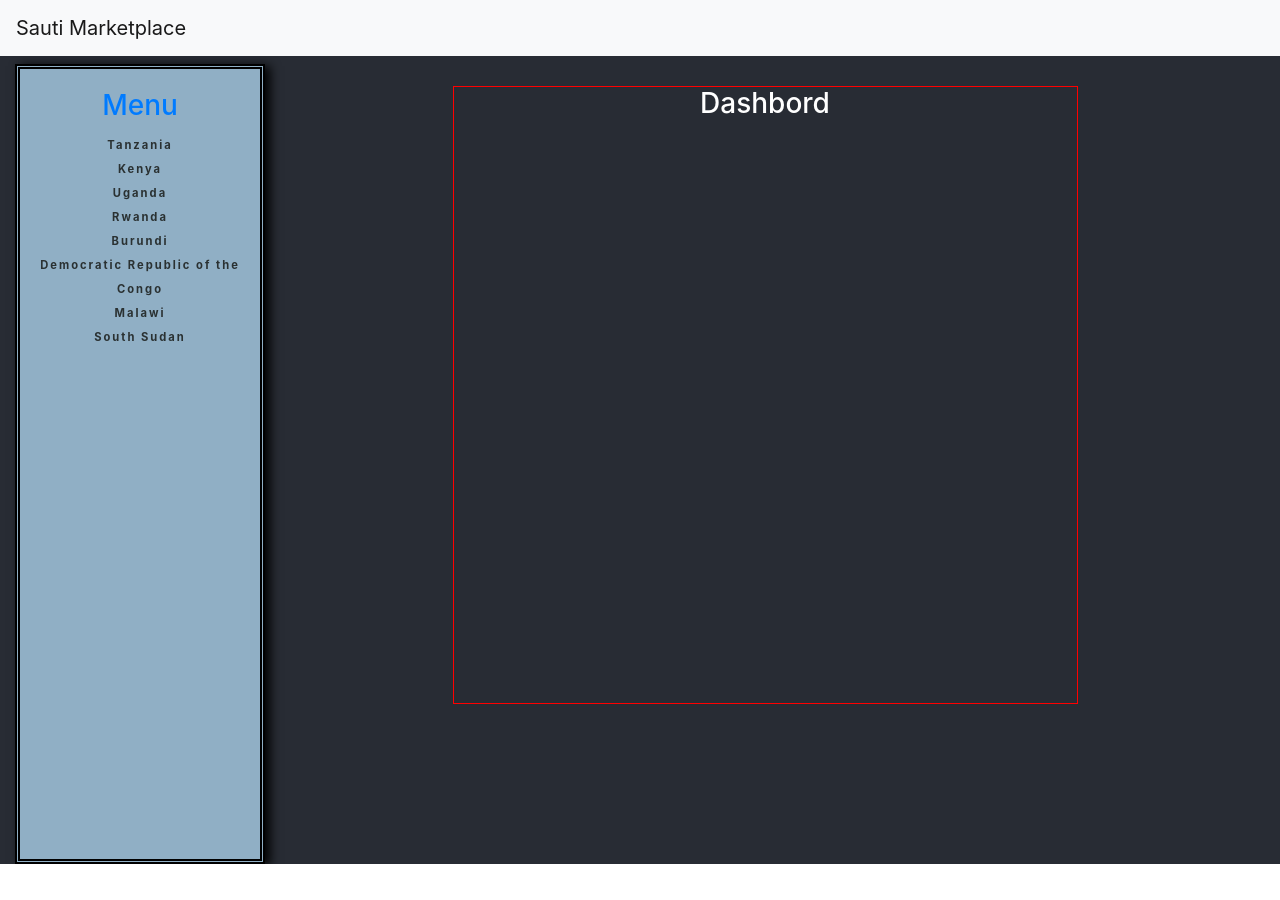
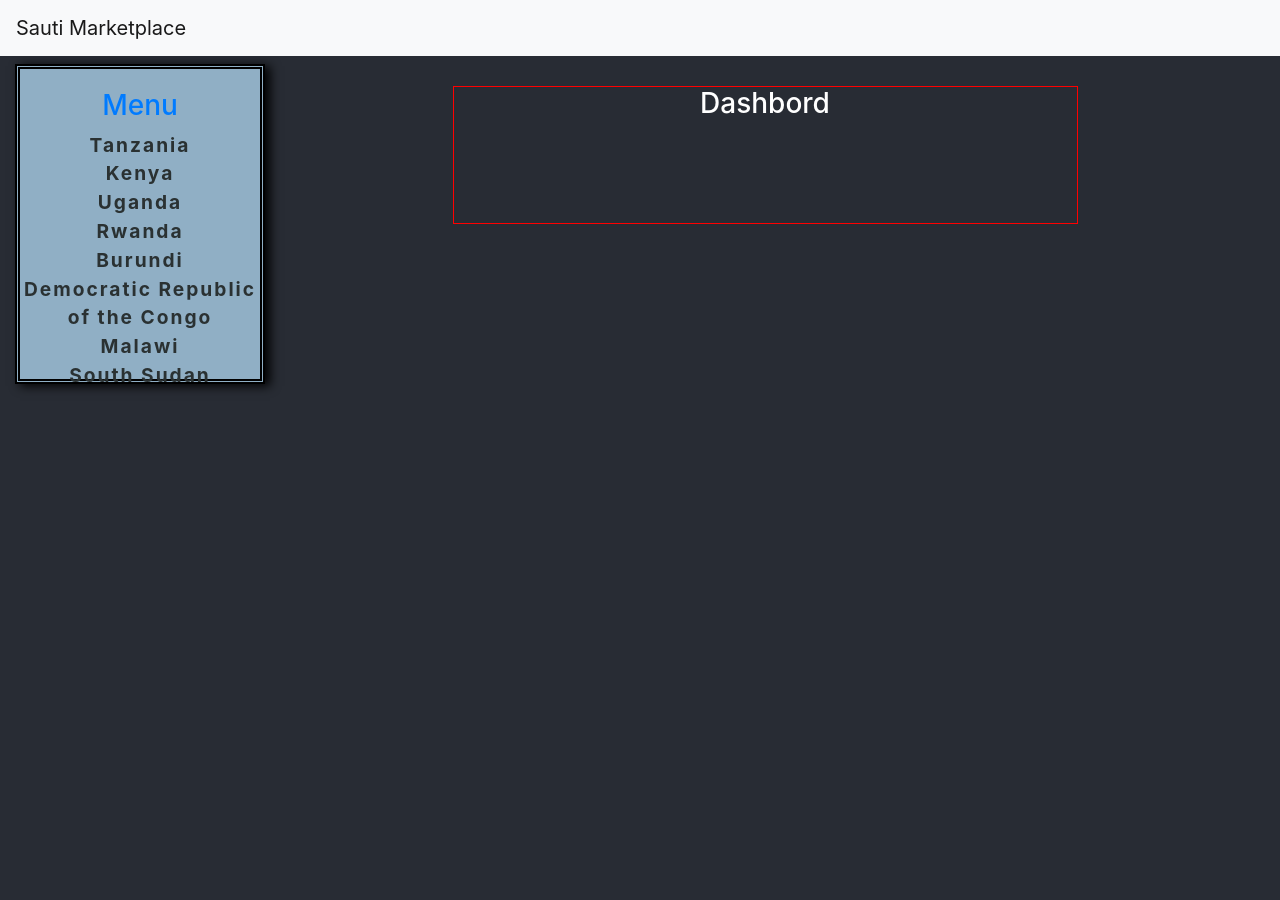
Before and after one commit to labs-13-sauti-marketplace/Sauti-FE, a React (Create React App) app: page / in a window 1280 px wide. Before the commit the page ends 864 px from the top, so only its background shows below. Built offline with nearby package versions, Linux system fonts and the light colour scheme.

Commit message:
Styling
Fixed some styling for the Menu Bar

```diff
--- a/src/App.css
+++ b/src/App.css
@@ -1,6 +1,7 @@
 .App {
   background-color: #282c34;
   color: white;
+  height: 900px;
 }
 
 .nav-board {
--- a/src/components/Board/Board.js
+++ b/src/components/Board/Board.js
@@ -1,6 +1,5 @@
 import React from 'react';
 import './Board.css';
-import Market from './Market/Market.js'
 import { Route } from 'react-router-dom';
 
 
@@ -9,7 +8,6 @@
   constructor(props) {
     super(props);
     this.state = {
-
       savedCountries: [],
     };
   } // end of constructor
--- a/src/components/Board/Market/Market.js
+++ /dev/null
@@ -1,12 +0,0 @@
-import React from 'react';
-import './Market.css';
-
-const Market = props => {
-  return (
-    <div>
-      <p>Market: {props.item.name}</p>
-    </div>
-  )
-}
-
-export default Market;
--- a/src/components/Nav/Nav.css
+++ b/src/components/Nav/Nav.css
@@ -1,20 +1,19 @@
-.boardNav {
+.boardContainer {
   margin-top: 8px;
   background-color: #90AFC5;
   width: 20%;
   border: 5px double black;
   text-align: center;
-  height: 100vh;
+  height: 40vh;
   padding-top: 20px;
   box-shadow: 5px 2px 10px black;
   list-style-type: none;
 }
 
-
 .countries{
-  font-size: 0.7em;
+  font-size: 1.2em;
   font-weight: bold;
-  line-height: normal;
+  line-height: $lh;
   letter-spacing: 2px;
   color: #2A3132;
 }
--- a/src/components/Nav/Nav.js
+++ b/src/components/Nav/Nav.js
@@ -1,7 +1,6 @@
 import React from 'react';
 import './Nav.css';
 import { Link } from 'react-router-dom';
-
 
 class Nav extends React.Component {
   constructor(props) {
@@ -9,8 +8,8 @@
     this.state = {
       countries: [
             {name: "Tanzania"},
-            {name: "Kenya"},
-            {name: "Uganda"},
+            {name: "Kenya"},// Marketplace #1 get.req
+            {name: "Uganda"},// Marketplace #2 get.req
             {name: "Rwanda"},
             {name: "Burundi"},
             {name: "Democratic Republic of the Congo"},
@@ -24,7 +23,7 @@
     const {name} = this.state.countries
     console.log(this.state.countries);
     return(
-      <div className="boardNav">
+      <div className="boardContainer">
         <Link to="/">  <h3> Menu </h3> </Link>
         <div>
           {this.state.countries.map(countries =>(
```
Also changed, not shown: src/components/Board/Market/MarketList.js (+32 -9 lines).
